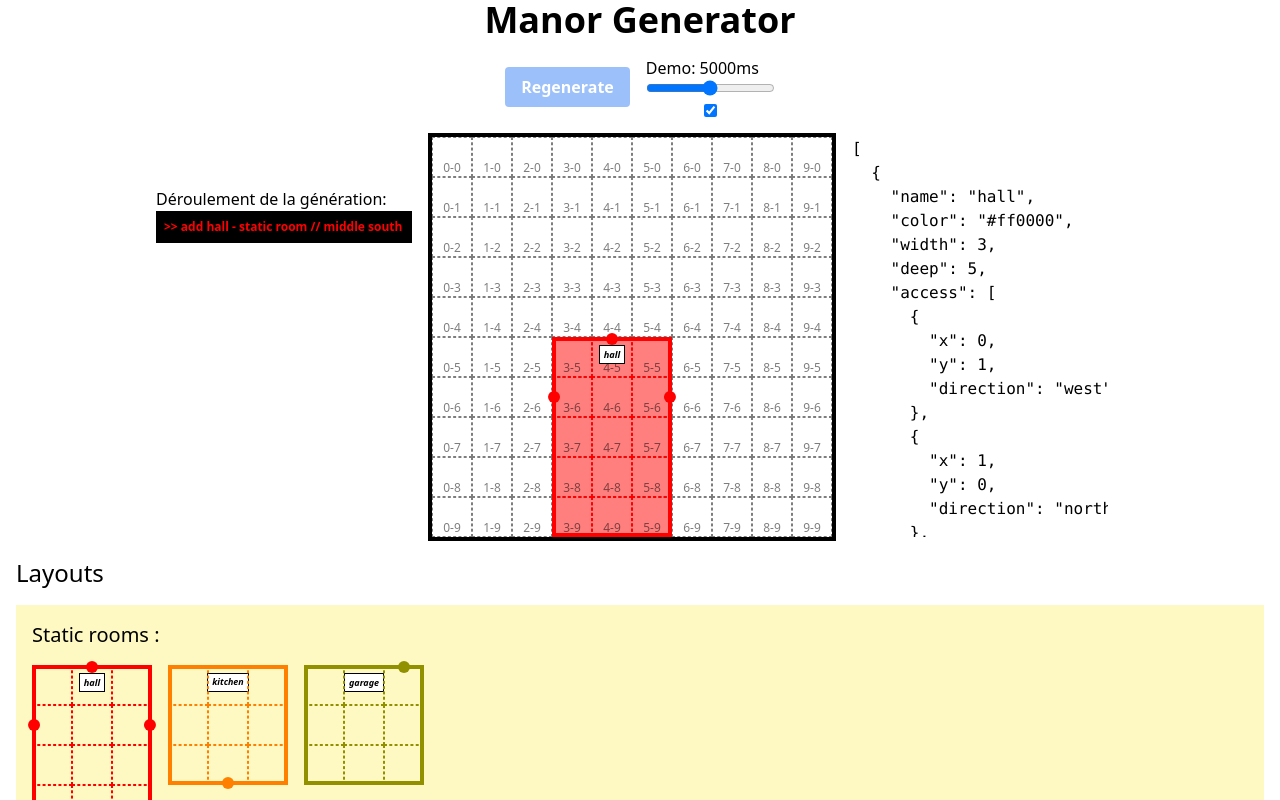
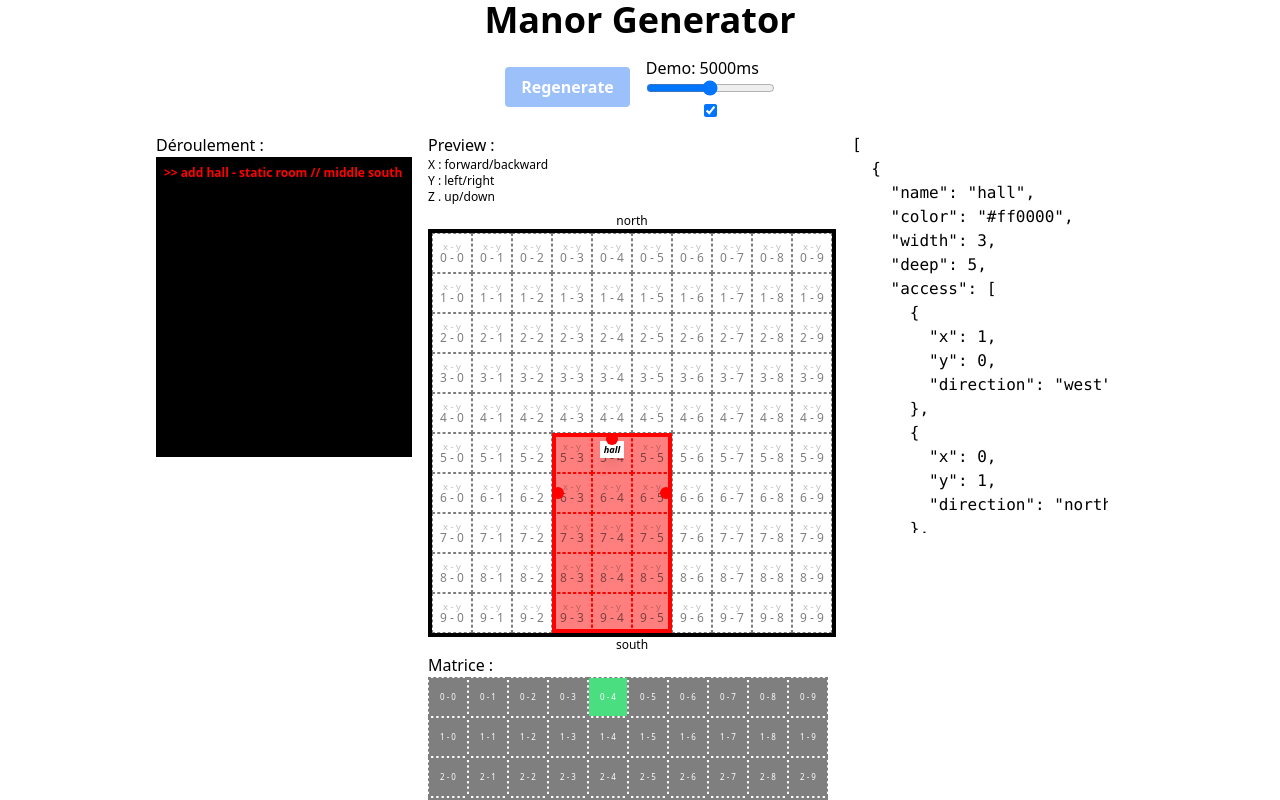
Before and after one commit to gmirmand/manor-generator, a Vue app: page / in a window 1280 px wide. Shown: the top 800 px of the page. Built offline with nearby package versions, Linux system fonts and the light colour scheme.

Commit message:
:sparkles: add matrix preview and fix mirroring

```diff
--- a/src/assets/rooms.js
+++ b/src/assets/rooms.js
@@ -5,18 +5,18 @@ export const hallRoom = {
   deep: 5,
   access: [
     {
-      x: 0,
-      y: 1,
+      x: 1,
+      y: 0,
       direction: "west",
     },
     {
-      x: 1,
-      y: 0,
+      x: 0,
+      y: 1,
       direction: "north",
     },
     {
-      x: 2,
-      y: 1,
+      x: 1,
+      y: 2,
       direction: "east",
     }
   ]
@@ -31,8 +31,8 @@ export const kitchenRoom = {
   deep: 3,
   access: [
     {
-      x: 1,
-      y: 2,
+      x: 2,
+      y: 1,
       direction: "south",
     }
   ]
@@ -47,8 +47,8 @@ export const garageRoom = {
   deep: 3,
   access: [
     {
-      x: 2,
-      y: 0,
+      x: 0,
+      y: 2,
       direction: "north",
     }
   ]
@@ -59,8 +59,8 @@ export const dynamicSlots = [
   {
     width: 1,
     deep: 1,
-    x: 3,
-    y: 4,
+    x: 4,
+    y: 3,
     access: [
       {
         x: 0,
@@ -72,8 +72,8 @@ export const dynamicSlots = [
   {
     width: 1,
     deep: 1,
-    x: 5,
-    y: 3,
+    x: 3,
+    y: 5,
     access: [
       {
         x: 0,
@@ -85,8 +85,8 @@ export const dynamicSlots = [
   {
     width: 1,
     deep: 1,
-    x: 5,
-    y: 4,
+    x: 4,
+    y: 5,
     access: [
       {
         x: 0,
@@ -98,8 +98,8 @@ export const dynamicSlots = [
   {
     width: 2,
     deep: 2,
-    x: 8,
-    y: 7,
+    x: 7,
+    y: 8,
     access: [
       {
         x: 0,
@@ -107,8 +107,8 @@ export const dynamicSlots = [
         direction: "north",
       },
       {
-        x: 1,
-        y: 0,
+        x: 0,
+        y: 1,
         direction: "north",
       }
     ]
@@ -116,8 +116,8 @@ export const dynamicSlots = [
   {
     width: 2,
     deep: 2,
-    x: 5,
-    y: 1,
+    x: 1,
+    y: 5,
     access: [
       {
         x: 0,
@@ -125,17 +125,27 @@ export const dynamicSlots = [
         direction: "west",
       },
       {
+        x: 1,
+        y: 0,
+        direction: "west",
+      },
+      {
         x: 0,
         y: 1,
-        direction: "west",
+        direction: "east",
+      },
+      {
+        x: 1,
+        y: 1,
+        direction: "east",
       },
     ]
   },
   {
     width: 2,
     deep: 3,
-    x: 6,
-    y: 7,
+    x: 7,
+    y: 6,
     access: [
       {
         x: 0,
@@ -143,8 +153,8 @@ export const dynamicSlots = [
         direction: "north",
       },
       {
-        x: 1,
-        y: 0,
+        x: 0,
+        y: 1,
         direction: "north",
       },
     ]
@@ -152,12 +162,12 @@ export const dynamicSlots = [
   {
     width: 3,
     deep: 2,
-    x: 0,
-    y: 4,
+    x: 4,
+    y: 0,
     access: [
       {
-        x: 0,
-        y: 1,
+        x: 1,
+        y: 0,
         direction: "south",
       },
       {
@@ -166,8 +176,8 @@ export const dynamicSlots = [
         direction: "south",
       },
       {
-        x: 2,
-        y: 1,
+        x: 1,
+        y: 2,
         direction: "south",
       },
     ]
@@ -179,13 +189,13 @@ export const dynamicSlots = [
     y: 1,
     access: [
       {
-        x: 2,
-        y: 0,
+        x: 0,
+        y: 2,
         direction: "east",
       },
       {
-        x: 2,
-        y: 1,
+        x: 1,
+        y: 2,
         direction: "east",
       },
       {
@@ -198,19 +208,19 @@ export const dynamicSlots = [
   {
     width: 2,
     deep: 1,
-    x: 2,
-    y: 0,
+    x: 0,
+    y: 2,
     access: [{
-      x: 1,
-      y: 0,
+      x: 0,
+      y: 1,
       direction: "east",
     }]
   },
   {
     width: 2,
     deep: 1,
-    x: 5,
-    y: 0,
+    x: 0,
+    y: 5,
     access: [{
       x: 0,
       y: 0,
@@ -220,8 +230,8 @@ export const dynamicSlots = [
   {
     width: 1,
     deep: 1,
-    x: 9,
-    y: 5,
+    x: 5,
+    y: 9,
     access: [{
       x: 0,
       y: 0,
@@ -242,13 +252,13 @@ export const salonRoom = {
       access: [
         {
           direction: "south",
-          x: 1,
-          y: 2,
+          x: 2,
+          y: 1,
         },
         {
           direction: "east",
-          x: 2,
-          y: 1,
+          x: 1,
+          y: 2,
         },
         {
           direction: "north",
@@ -273,8 +283,8 @@ export const salonRoom = {
         },
         {
           direction: "east",
-          x: 2,
-          y: 0,
+          x: 0,
+          y: 2,
         },
       ]
     },
@@ -284,8 +294,8 @@ export const salonRoom = {
       access: [
         {
           direction: "south",
-          x: 0,
-          y: 2,
+          x: 2,
+          y: 0,
         },
         {
           direction: "east",
@@ -321,13 +331,13 @@ export const restRoom = {
       access: [
         {
           direction: "south",
-          x: 1,
-          y: 2,
+          x: 2,
+          y: 1,
         },
         {
           direction: "east",
-          x: 2,
-          y: 1,
+          x: 1,
+          y: 2,
         },
       ]
     },
@@ -342,8 +352,8 @@ export const restRoom = {
         },
         {
           direction: "east",
-          x: 2,
-          y: 0,
+          x: 0,
+          y: 2,
         },
       ]
     },
@@ -353,8 +363,8 @@ export const restRoom = {
       access: [
         {
           direction: "south",
-          x: 0,
-          y: 2,
+          x: 2,
+          y: 0,
         },
         {
           direction: "east",
@@ -416,13 +426,13 @@ export const bathroomRoom = {
       access: [
         {
           direction: "south",
-          x: 1,
-          y: 0,
+          x: 0,
+          y: 1,
         },
         {
           direction: "east",
-          x: 1,
-          y: 0,
+          x: 0,
+          y: 1,
         },
       ]
     },
@@ -432,13 +442,13 @@ export const bathroomRoom = {
       access: [
         {
           direction: "south",
-          x: 0,
-          y: 1,
+          x: 1,
+          y: 0,
         },
         {
           direction: "east",
-          x: 0,
-          y: 1,
+          x: 1,
+          y: 0,
         },
       ]
     },
@@ -459,8 +469,8 @@ export const officeRoom = {
       access: [
         {
           direction: "south",
-          x: 0,
-          y: 1,
+          x: 1,
+          y: 0,
         },
         {
           direction: "east",
@@ -490,8 +500,8 @@ export const officeRoom = {
         },
         {
           direction: "east",
-          x: 1,
-          y: 0,
+          x: 0,
+          y: 1,
         },
       ]
     },
@@ -501,13 +511,13 @@ export const officeRoom = {
       access: [
         {
           direction: "south",
-          x: 0,
-          y: 1,
+          x: 1,
+          y: 0,
         },
         {
           direction: "east",
-          x: 0,
-          y: 1,
+          x: 1,
+          y: 0,
         },
       ]
     },
--- a/src/components/ManorGeneration.vue
+++ b/src/components/ManorGeneration.vue
@@ -22,7 +22,7 @@ export default defineComponent({
   },
   data() {
     return {
-      slotMatrix: [],
+      matrix: [],
       rooms: [],
       infos: [],
     }
@@ -58,7 +58,7 @@ export default defineComponent({
       }
 
       // reset
-      this.slotMatrix = [];
+      this.matrix = [];
       this.rooms = [];
       this.infos = [];
 
@@ -68,82 +68,65 @@ export default defineComponent({
       this.$emit("update:canRegenerate", false);
 
       // we generate the matrix
+      // [[{x:0, y:0}][{x:1, y:0}][{x:2, y:0}]]
+      // [[{x:0, y:1}][{x:1, y:1}][{x:2, y:1}]]
+      // [[{x:0, y:2}][{x:1, y:2}][{x:2, y:2}]]
+
       for (let y = 0; y < this.manorDeep; y++) {
+        this.matrix.push([]);
         for (let x = 0; x < this.manorWidth; x++) {
-          this.slotMatrix.push({
-            id: `${x}-${y}`,
-            name: `${x}-${y}`,
+          this.matrix[y].push({
             x,
             y,
           })
         }
       }
 
-      // we place the hall
-      // he always is at the middle south
-      const hallX = Math.floor((this.manorWidth - hallRoom.width) / 2);
-      const hallY = this.manorDeep - hallRoom.deep;
+
+      // we manually place the hall
       this.addRoom({
         ...hallRoom,
-        x: hallX,
-        y: hallY,
+        x: 5,
+        y: 3,
       }, "add hall - static room // middle south").then(() => {
-        // we place a corridor
-        // starting on north of the hall
-        const corridorX = hallX + 1;
-        const corridorY = 0
-        const corridorDeep = this.manorDeep - hallRoom.deep;
+        // we manually place a corridor
         this.addRoom({
           name: "north-corridor",
           color: "blue",
           width: 1,
-          deep: corridorDeep,
-          x: corridorX,
-          y: corridorY,
+          deep: 5,
+          x: 0,
+          y: 4,
         }, "north-corridor - static room // north of the hall").then(() => {
-          // we place a corridor
-          // starting on west of the hall
-          const corridorX2 = 0;
-          const corridorY2 = hallY + 1
-          const corridorWidth2 = hallX;
+          // we manually place a corridor
           this.addRoom({
             name: "west-corridor",
             color: "blue",
-            width: corridorWidth2,
+            width: 3,
             deep: 1,
-            x: corridorX2,
-            y: corridorY2,
+            x: 6,
+            y: 0,
           }, "west-corridor - static room // west of the hall").then(() => {
-            // we place a corridor
-            // starting on east of the hall
-            const corridorX3 = hallX + hallRoom.width;
-            const corridorY3 = hallY + 1
-            const corridorWidth3 = this.manorWidth - corridorX3;
+            // we manually place a corridor
             this.addRoom({
               name: "east-corridor",
               color: "blue",
-              width: corridorWidth3,
+              width: 4,
               deep: 1,
-              x: corridorX3,
-              y: corridorY3,
+              x: 6,
+              y: 6,
             }, "east-corridor - static room // east of the hall").then(() => {
-              // we place the kitchen
-              // it is always directly on north of the east corridor next to the hall
-              const kitchenX = corridorX3;
-              const kitchenY = corridorY3 - kitchenRoom.deep;
+              // we manually place the kitchen
               this.addRoom({
                 ...kitchenRoom,
-                x: kitchenX,
-                y: kitchenY,
+                x: 3,
+                y: 6,
               }, "kitchen - static room - north of the east corridor // next to the hall").then(() => {
-                // we place the garage
-                // it is always directly on south of the west corridor next to the hall
-                const garageX = hallX - garageRoom.width;
-                const garageY = corridorY2 + 1;
+                // we manually place the garage
                 this.addRoom({
                   ...garageRoom,
-                  x: garageX,
-                  y: garageY,
+                  x: 7,
+                  y: 0,
                 }, "garage - static room - south of the west corridor // next to the hall").then(() => {
                   this.generateDynamics();
                 })
@@ -264,16 +247,17 @@ export default defineComponent({
                 })
           })
     },
-
     mirroringRoom(room) {
+      // we mirror the room
+      // on the X axis (north/south)
       return {
         ...room,
         mirroring: true,
         access: room.access.map((accessPoint) => {
           return {
             ...accessPoint,
-            x: room.width - accessPoint.x - 1,
             direction: accessPoint.direction === "west" ? "east" : accessPoint.direction === "east" ? "west" : accessPoint.direction,
+            y: room.width - accessPoint.y - 1,
           }
         })
       }
@@ -283,11 +267,19 @@ export default defineComponent({
         // we check if any slot access match any room access
         const slotAccess = slot.access;
         const roomAccess = room.access;
-        return slotAccess.some((slotAccessPoint) => {
-          return roomAccess.some((roomAccessPoint) => {
+        const accessMatch = slotAccess
+            .some((slotAccessPoint) => {
+              return roomAccess
+                  .some((roomAccessPoint) => {
                     return slotAccessPoint.x === roomAccessPoint.x && slotAccessPoint.y === roomAccessPoint.y && slotAccessPoint.direction === roomAccessPoint.direction;
                   })
             })
+
+        // if a neighbour has the same name, we return false
+        // TODO est-ce qu'on check si deux pièces sont voisines ?
+        const noNeighbourSameName = true;
+
+        return accessMatch && noNeighbourSameName;
       } else {
         return false;
       }
@@ -300,7 +292,7 @@ export default defineComponent({
         this.rooms
             .forEach((room, index) => {
               if (room.overlay) {
-                // Nous obtenons la salle associée.
+                // we get the associated room
                 const associatedRoom = this.rooms.find((roomAssociated) => {
                   return roomAssociated.x === room.x && roomAssociated.y === room.y && !roomAssociated.overlay;
                 });
@@ -312,6 +304,17 @@ export default defineComponent({
                           slotAccessPoint.isUsed = associatedRoom?.access.some((associatedAccessPoint) => {
                             return slotAccessPoint.x === associatedAccessPoint.x && slotAccessPoint.y === associatedAccessPoint.y && slotAccessPoint.direction === associatedAccessPoint.direction;
                           });
+                          if (slotAccessPoint.isUsed) {
+                            // we add the access to the room in matrix
+                            this.matrix[room.y][room.x] = {
+                              ...this.matrix[room.y][room.x],
+                              access: {
+                                x: slotAccessPoint.x,
+                                y: slotAccessPoint.y,
+                                direction: slotAccessPoint.direction,
+                              }
+                            }
+                          }
 
                           this.addInfo(`slot ${room.width}x${room.deep}_${room.x}-${room.y} access ${slotAccessPoint.x}-${slotAccessPoint.y} ${slotAccessPoint.direction} is ${slotAccessPoint.isUsed ? 'used' : 'not used'}`)
 
@@ -340,6 +343,17 @@ export default defineComponent({
       })
     },
     addRoom(room, message) {
+      // we push needed info in output matrix
+      const { x, y, width, deep } = room;
+      this.matrix[y][x] = {
+        ...this.matrix[y][x],
+        room: {
+          name: room.name,
+          width,
+          deep,
+        }
+      }
+
       return new Promise((resolve) => {
         setTimeout(() => {
           this.rooms.push(room);
@@ -360,8 +374,36 @@ export default defineComponent({
       })
     },
     end() {
+      // test if each room reach minInstances
+      this.addStep(`Test if each room reach minInstances`, "blue")
+          .then(() => {
+            const roomsNotMin = this.roomsDynamic
+                .filter((room) => {
+                  return room.minInstances && this.rooms.filter((roomPlaced) => {
+                    return roomPlaced.name === room.name;
+                  }).length < room.minInstances;
+                });
+
+            if (roomsNotMin.length) {
+              this.addStep(`Rooms not reaching minInstances: ${roomsNotMin.map((room) => room.name).join(", ")}`, "red")
+                  .then(() => {
+                    this.addStep(`Generation failed`, "red")
+                        .then(() => {
+                          this.$emit("update:canRegenerate", true);
+                        })
+                  })
+            } else {
+              this.addStep(`Each room reach minInstances`, "blue")
+                  .then(() => {
+                    this.addStep(`Generation succeed`, "green")
+                        .then(() => {
+                          this.$emit("update:canRegenerate", true);
+                        })
+                  })
+            }
+          })
+
       // we unchecked the demo in the parent
-      console.log("end")
       this.$emit("update:canRegenerate", true);
     },
   },
@@ -389,10 +431,12 @@ export default defineComponent({
 </script>
 
 <template>
-  <div class="inline-flex flex-wrap mr-4 justify-center items-center">
-    <div ref="logs" class="mr-4 w-64 h-[300px] overflow-auto order-2 sm:order-1">
-      Déroulement de la génération:
-      <ul class="bg-black text-white p-2 text-xs h-max">
+  <div class="inline-flex flex-wrap mr-4 justify-center items-start">
+    <div class="mr-4 w-64 order-2 sm:order-1 flex flex-col">
+      <h3>
+        Déroulement :
+      </h3>
+      <ul ref="logs" class="bg-black text-white p-2 text-xs h-[300px] overflow-auto">
         <transition-group name="info" tag="div">
           <li
               class="last:font-bold last:text-green-400"
@@ -408,19 +452,38 @@ export default defineComponent({
     <!-- generate a visual grid with border pointed -->
     <!-- the wall manor is 400px by 400px -->
     <!-- the grid is 40x40 -->
-    <div class="border-4 border-black inline-block sm:scale-100 scale-75 order-1 sm:order-2">
+    <div class="flex flex-col order-1 sm:order-2">
+      <h3>
+        Preview :
+      </h3>
+
+      <span class="text-xs mb-2">
+        X : forward/backward<br>
+        Y : left/right<br>
+        Z . up/down
+        </span>
+
+      <div class="text-xs text-center">
+        north
+      </div>
+      <div class="border-4 border-black inline-block sm:scale-100 scale-75">
         <div
             class="grid gap-0 relative"
             :style="{
             gridTemplateRows: `repeat(${manorDeep}, 40px)`,
             gridTemplateColumns: `repeat(${manorWidth}, 40px)`,
           }">
+          <template v-for="row in matrix">
+            <template
+                v-for="slot in row"
+                :key="`${slot.x}-${slot.y}`">
               <div
-            v-for="slot in slotMatrix"
-            :key="slot.id"
-            class="slot w-10 h-10 border border-black border-dashed flex justify-center items-end opacity-50 text-xs">
-          {{ slot.name }}
+                  class="slot w-10 h-10 border border-black border-dashed opacity-50 text-xs text-center leading-none flex flex-col justify-center">
+                <small class="block opacity-50">x - y</small>
+                {{ slot.y }} - {{ slot.x }}
               </div>
+            </template>
+          </template>
 
           <!-- we place the rooms -->
           <transition-group
@@ -440,6 +503,40 @@ export default defineComponent({
                 :mirroring="room.mirroring"
             />
           </transition-group>
+        </div>
+      </div>
+      <div class="text-xs text-center">
+        south
+      </div>
+
+      <div class="order-2">
+        Matrice :
+
+        <div class="flex">
+          <div
+              v-for="row in matrix">
+            <div
+                v-for="slot in row"
+                :key="slot.id"
+                class="slot w-10 h-10 border border-black/50 border-dashed flex justify-center items-end text-xs">
+              <div
+                  class="matrix-slot text-white text-[8px] w-full h-full flex justify-center items-center relative bg-black/50"
+                  :class="{
+                  'bg-green-400': slot.room,
+                  }"
+              >
+                {{ slot.x }} - {{ slot.y }}
+
+                <!-- on hover, we display informations in a popup -->
+                <div class="matrix-slot__info absolute bg-black z-10 top-full">
+                <pre>
+                  {{ slot }}
+                </pre>
+                </div>
+              </div>
+            </div>
+          </div>
+        </div>
       </div>
     </div>
 
@@ -470,4 +567,16 @@ export default defineComponent({
   opacity: 0;
   transform: translateX(-20px);
 }
+
+.matrix-slot {
+  cursor: pointer;
+}
+
+.matrix-slot__info {
+  display: none;
+}
+
+.matrix-slot:hover .matrix-slot__info {
+  display: block;
+}
 </style>
--- a/src/components/RoomGeneration.vue
+++ b/src/components/RoomGeneration.vue
@@ -21,8 +21,8 @@ export default defineComponent({
   <div
       class="absolute text-xs inline-flex justify-center items-start leading-none outline outline-4 -outline-offset-4 italic"
       :style="{
-            top: `${(y) * 40}px`,
-            left: `${(x) * 40}px`,
+            top: `${(x) * 40}px`,
+            left: `${(y) * 40}px`,
             width: `${width * 40}px`,
             height: `${deep * 40}px`,
             outlineColor: color,
@@ -30,23 +30,23 @@ export default defineComponent({
             }
             ">
     <span
-        class="mt-2"
-        :class="{'bg-white font-bold border border-black p-1 text-center': !overlay}"
+        v-if="!overlay"
+        class="mt-2 bg-white font-bold p-1 text-center z-10 shadow-lg"
     >
-      {{ name }} {{ mirroring ? '[mirroring]' : '' }}
+      {{ name }} {{ mirroring ? '[mirror]' : '' }}
     </span>
 
-    <template v-for="xSlot in width">
+    <template v-for="ySlot in width">
       <template
-          v-for="ySlot in deep"
+          v-for="xSlot in deep"
           :key="`${name}-${xSlot}-${ySlot}`">
         <div
             class="room w-10 h-10 border border-dashed border-black absolute text-[8px] font-bold inline-flex justify-center items-start leading-none"
             :style="{
             borderColor: color,
             color: color,
-            top: `${(ySlot - 1 ) * 40}px`,
-            left: `${(xSlot - 1 ) * 40}px`,
+            top: `${(xSlot - 1 ) * 40}px`,
+            left: `${(ySlot - 1 ) * 40}px`,
             }
             "/>
       </template>
@@ -59,8 +59,8 @@ export default defineComponent({
       <div
           class="absolute w-10 h-10 flex"
           :style="{
-            top: `${(accessPoint.y) * 40}px`,
-            left: `${(accessPoint.x) * 40}px`,
+            top: `${(accessPoint.x) * 40}px`,
+            left: `${(accessPoint.y) * 40}px`,
             justifyContent: accessPoint.direction === 'west' ? 'flex-start' : accessPoint.direction === 'east' ? 'flex-end' : 'center',
             alignItems: accessPoint.direction === 'north' ? 'flex-start' : accessPoint.direction === 'south' ? 'flex-end' : 'center',
             zIndex: overlay ? 20 : 10,
@@ -72,8 +72,8 @@ export default defineComponent({
           background: overlay ? 'transparent' : color,
           outline: !overlay ? 'none' : accessPoint.isUsed ? '4px solid' : '2px solid',
           outlineColor: color,
-          transform: accessPoint.direction === 'south' ? 'translateY(33%)' : accessPoint.direction === 'north' ? 'translateY(-33%)' : accessPoint.direction === 'west' ? 'translateX(-33%)' : 'translateX(33%)',
-        }"/>
+          // transform: accessPoint.direction === 'south' ? 'translateY(20%)' : accessPoint.direction === 'north' ? 'translateY(-20%)' : accessPoint.direction === 'west' ? 'translateX(-20%)' : 'translateX(20%)',
+        }" />
       </div>
     </template>
   </div>
```
Lines whose indentation alone changed are shown as unchanged.
